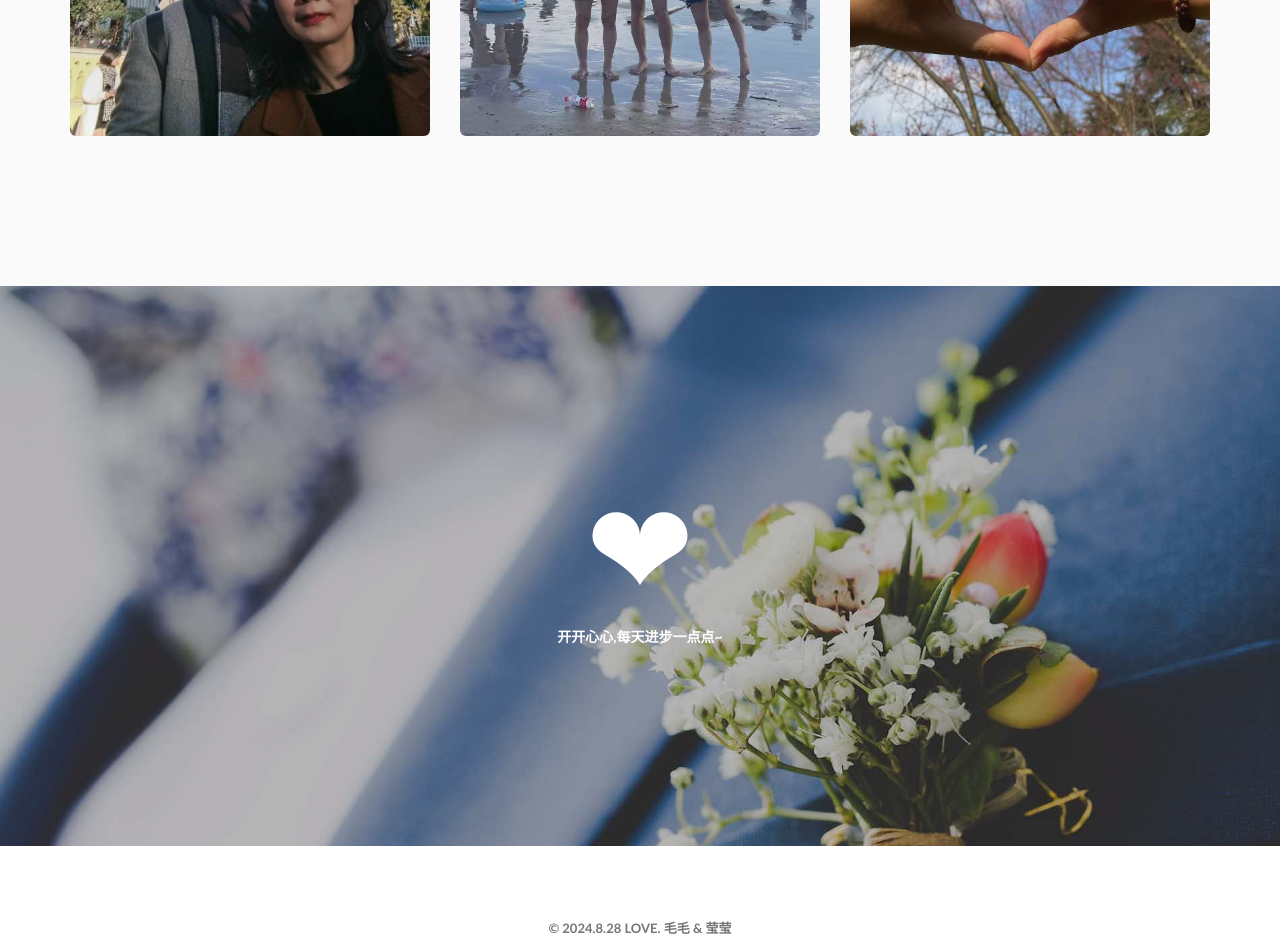
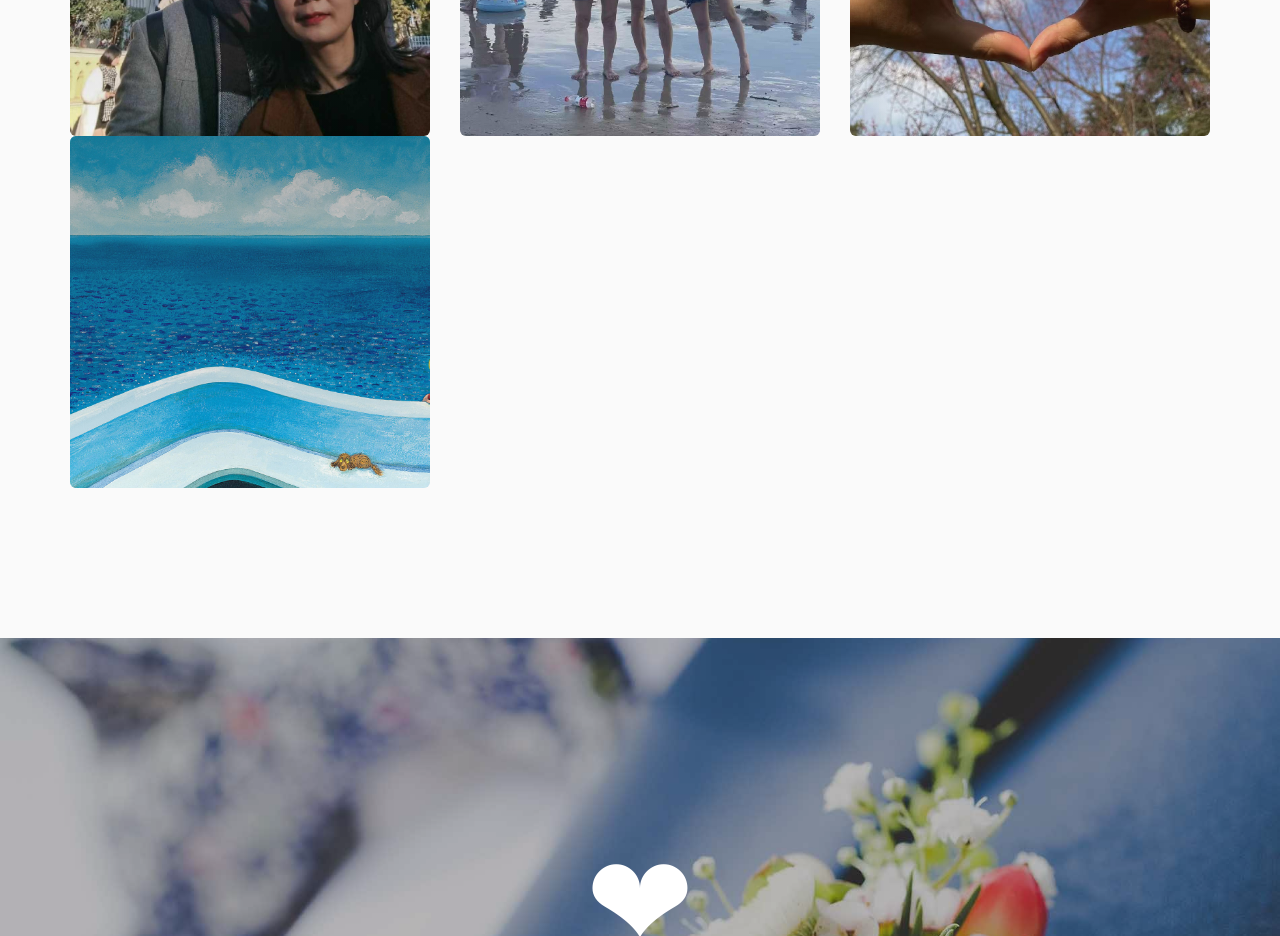
Before and after one commit to ImVeyon/being, a plain HTML site: page index.html in a window 1280 px wide. Shown: the part 3160-4096 px from the top of the page. Drawn offline with Linux system fonts and the light colour scheme; a script that the page names is missing; a web font is replaced by a local one.

Commit message:
Update index.html

```diff
--- a/index.html
+++ b/index.html
@@ -224,6 +224,15 @@
                      </a>
                   </div>
                </div>
+                <div class="col-md-4 col-sm-4 col-xs-12 ">
+                  <div class="block-img">
+                     <a class="venobox" target="_blank">
+                        <div class="background-img">
+                           <img alt="" src="img/下載.jpg">
+                        </div>
+                     </a>
+                  </div>
+               </div>
             </div>
          </div>
       </section>
```
